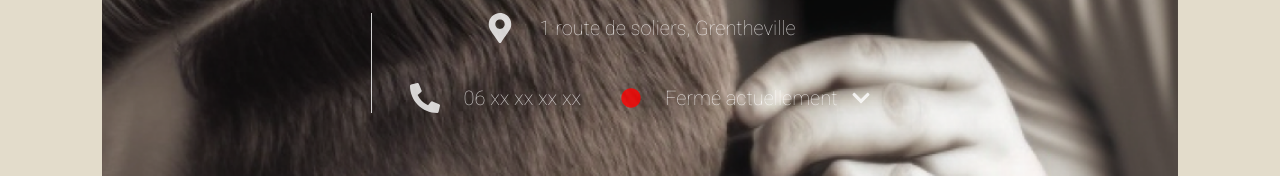
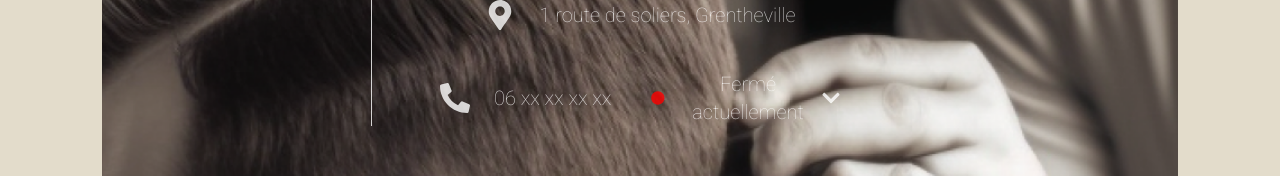
Before and after one commit to yaniiish/MisterJames, a React (Create React App) app in the folder mister-james/: page /prestations in a window 1280 px wide. Shown: the part 325-501 px from the top of the page. Built offline with nearby package versions, Linux system fonts and the light colour scheme.

Commit message:
fixe fermé actuellement

```diff
--- a/mister-james/src/Components/Banner/Middle.js
+++ b/mister-james/src/Components/Banner/Middle.js
@@ -36,7 +36,7 @@ function Middle(props) {
                     <a href='/acces-contact' className='self-end -ml-[40px]'><FaChevronDown /></a>
                  </> : <>
                  <FaCircle size={20} color='red'/>
-                    <span className='whitespace-nowrap block'>Fermé actuellement</span>
+                    <span className='block'>Fermé actuellement</span>
                     <a href='/acces-contact' className=' -ml-[10px]'><FaChevronDown /></a>
                  </>
                  }
```
